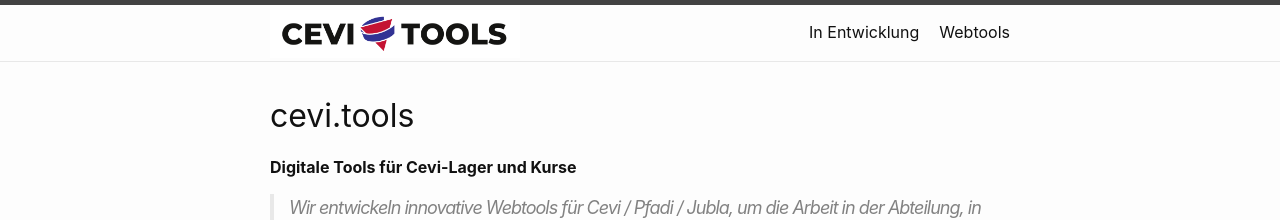
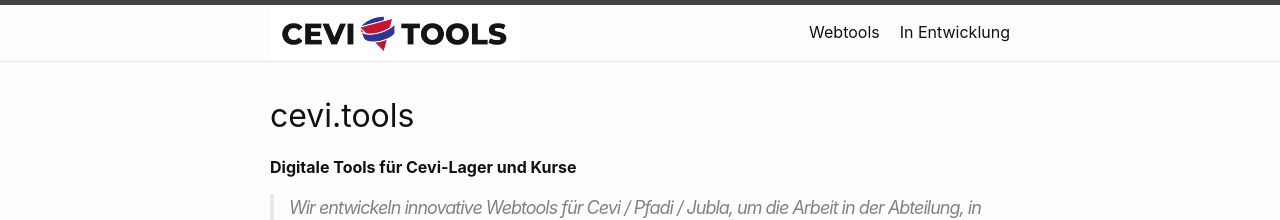
Before and after one commit to cevi/Cevi-Tools-Webpage, a Jekyll site: the page built from index.md, in a window 1280 px wide. Shown: the top 220 px of the page. Built offline with Jekyll 4.4.1, drawn with Linux system fonts in a browser that asks for light colours.

Commit message:
Changed Navigation, added Gruppeneinteiler
Navigation is now sorted by weight attribute

```diff
--- a/_includes/header.html
+++ b/_includes/header.html
@@ -1,7 +1,7 @@
 <header class="site-header" role="banner">
 
     <div class="wrapper">
-        {%- assign default_paths = site.pages | map: "path" -%}
+        {%- assign default_paths = site.pages | sort: 'weight' | map: "path" -%}
         {%- assign page_paths = site.header_pages | default: default_paths -%}
 
 
```
Also changed, not shown: productivetools.md (+5 -0 lines).
